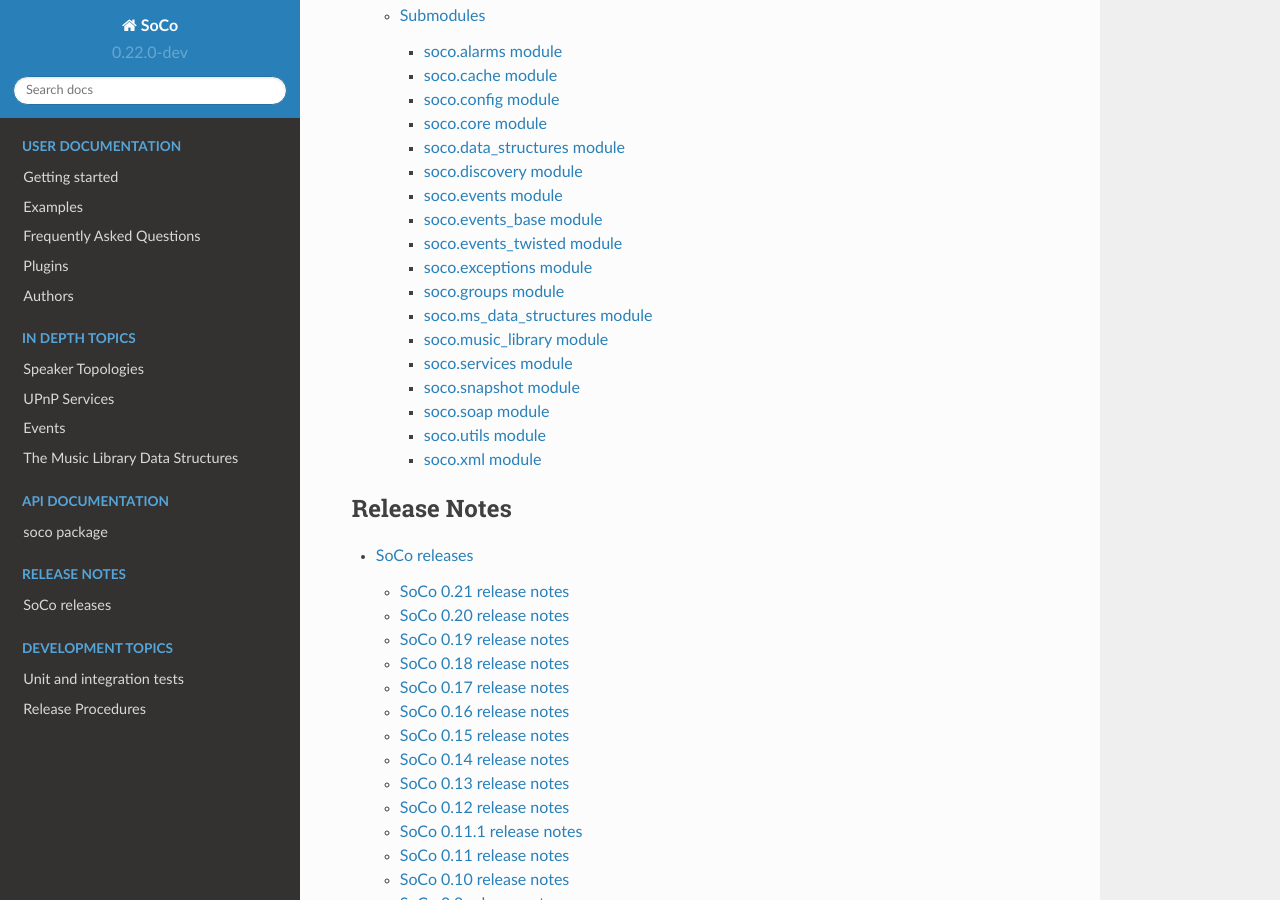
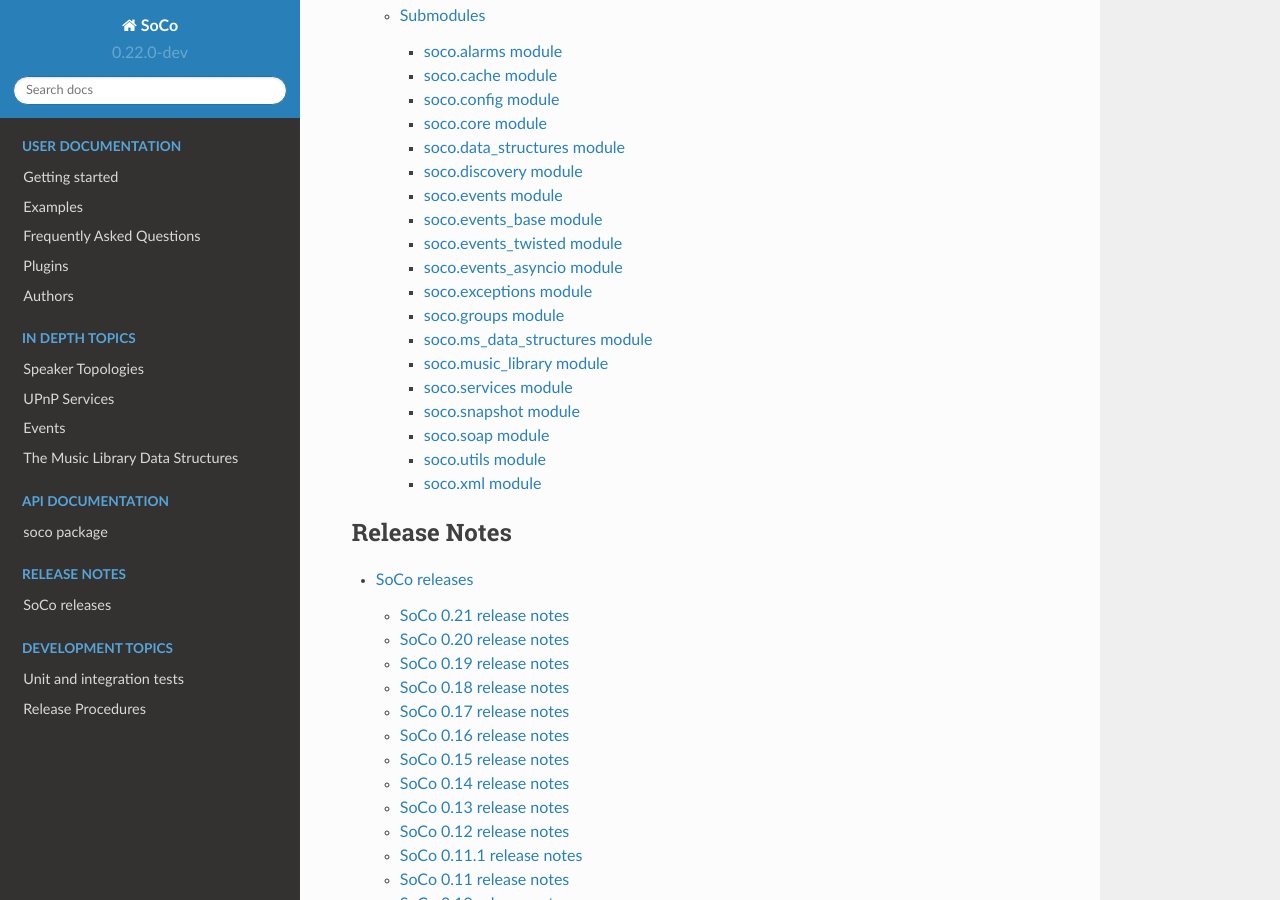
Before and after one commit to SoCo/SoCo, a Sphinx documentation site: the page built from doc/index.rst, in a window 1280 px wide and 900 px high, scrolled down 2540 px. Built offline with Sphinx 7.4.7 and the Read the Docs theme 2.0.0, drawn with Linux system fonts in a browser that asks for light colours.

Commit message:
Add events_asyncio to the docs

```diff
--- a/doc/api/soco.events.rst
+++ b/doc/api/soco.events.rst
@@ -18,3 +18,10 @@
 .. automodule:: soco.events_twisted
     :member-order: bysource
     :members:
+
+soco.events_asyncio module
+==========================
+
+.. automodule:: soco.events_asyncio
+    :member-order: bysource
+    :members:
```
